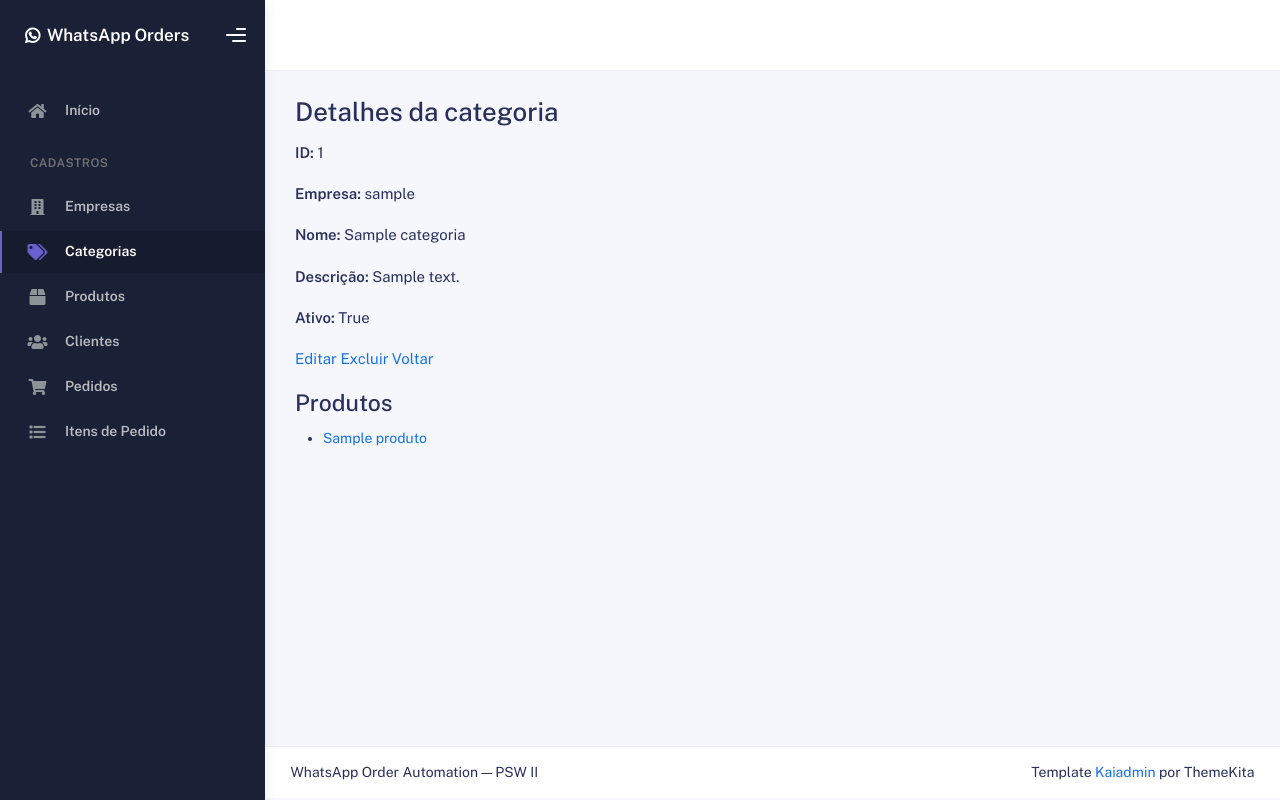
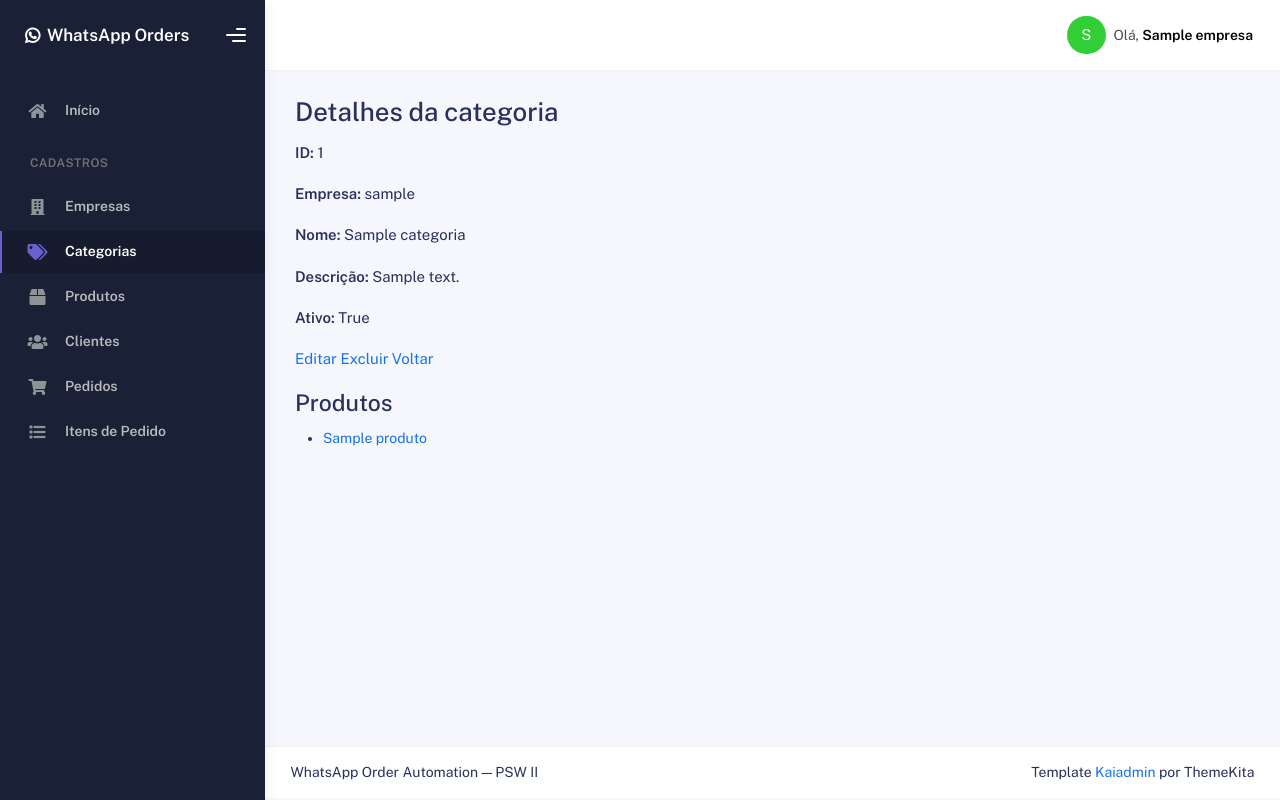
Before and after one commit to jgabriel-sntx/whatsapp-order-automation, a Django app: page /categorias/1/ in a window 1280 px wide. Run offline with Django 5.2, Linux system fonts and the light colour scheme; a user stored in the database is signed in; tables that the repository leaves empty hold one stand-in row (values such as "Sample post"); some libraries are stand-ins or nearby versions.

Commit message:
feat: navbar com empresa logada e botão de logout

```diff
--- a/templates/base.html
+++ b/templates/base.html
@@ -51,6 +51,7 @@
             </div>
             <div class="sidebar-wrapper scrollbar scrollbar-inner">
                 <div class="sidebar-content">
+                    {% if user.is_authenticated %}
                     <ul class="nav nav-secondary">
                         <li class="nav-item {% if rota == 'index' %}active{% endif %}">
                             <a href="{% url 'index' %}">
@@ -101,6 +102,7 @@
                             </a>
                         </li>
                     </ul>
+                    {% endif %}
                 </div>
             </div>
         </div>
@@ -128,6 +130,52 @@
                 </div>
                 <nav class="navbar navbar-header navbar-header-transparent navbar-expand-lg border-bottom">
                     <div class="container-fluid">
+                        <ul class="navbar-nav topbar-nav ms-md-auto align-items-center">
+                            {% if user.is_authenticated %}
+                                {% with nome_empresa=user.empresa.nome|default:user.username %}
+                                <li class="nav-item topbar-user dropdown hidden-caret">
+                                    <a class="dropdown-toggle profile-pic" data-bs-toggle="dropdown" href="#" aria-expanded="false">
+                                        <div class="avatar-sm">
+                                            <span class="avatar-title rounded-circle bg-success">{{ nome_empresa|first|upper }}</span>
+                                        </div>
+                                        <span class="profile-username">
+                                            <span class="op-7">Olá,</span>
+                                            <span class="fw-bold">{{ nome_empresa }}</span>
+                                        </span>
+                                    </a>
+                                    <ul class="dropdown-menu dropdown-user animated fadeIn">
+                                        <li>
+                                            <div class="user-box">
+                                                <div class="u-text">
+                                                    <h4>{{ nome_empresa }}</h4>
+                                                    <p class="text-muted">{{ user.username }}</p>
+                                                </div>
+                                            </div>
+                                        </li>
+                                        <li>
+                                            <div class="dropdown-divider"></div>
+                                            {% url 'logout' as logout_url %}
+                                            {% if logout_url %}
+                                                <form method="post" action="{{ logout_url }}">
+                                                    {% csrf_token %}
+                                                    <button type="submit" class="dropdown-item">
+                                                        <i class="fas fa-sign-out-alt me-2"></i> Sair
+                                                    </button>
+                                                </form>
+                                            {% endif %}
+                                        </li>
+                                    </ul>
+                                </li>
+                                {% endwith %}
+                            {% else %}
+                                <li class="nav-item">
+                                    <a class="nav-link" href="{% url 'login' %}">Entrar</a>
+                                </li>
+                                <li class="nav-item">
+                                    <a class="btn btn-success btn-sm ms-2" href="{% url 'empresa_create' %}">Cadastrar empresa</a>
+                                </li>
+                            {% endif %}
+                        </ul>
                     </div>
                 </nav>
             </div>
```
